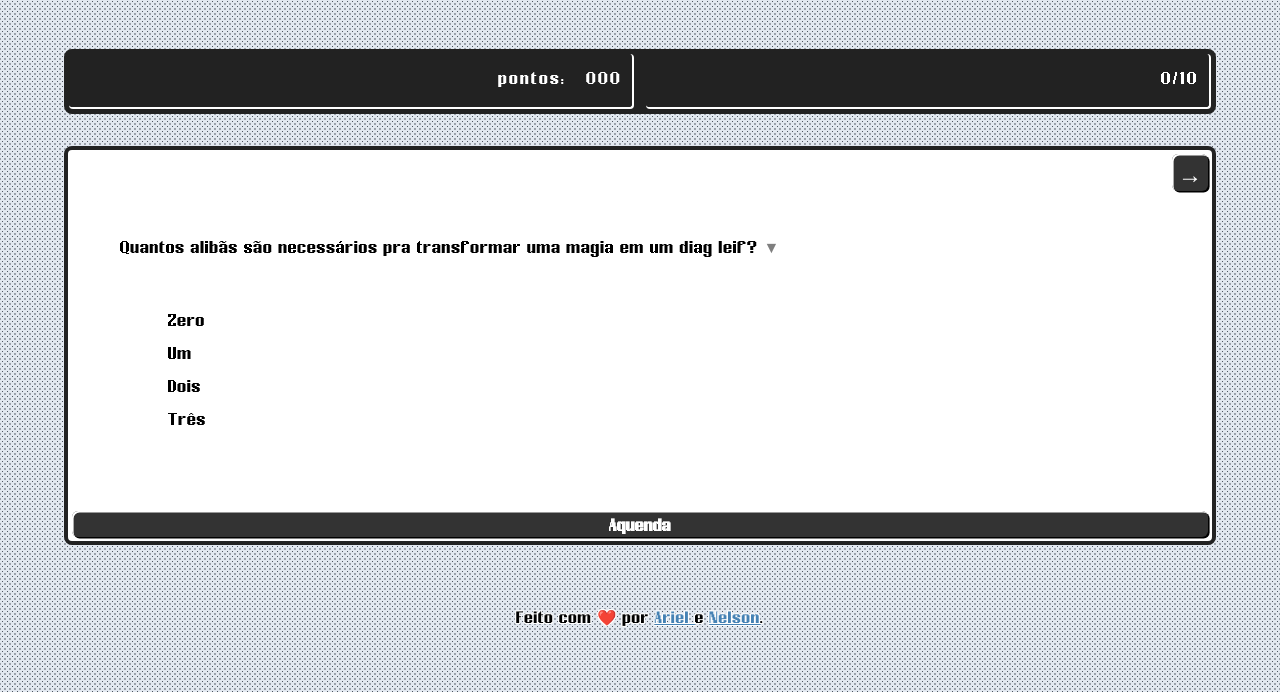
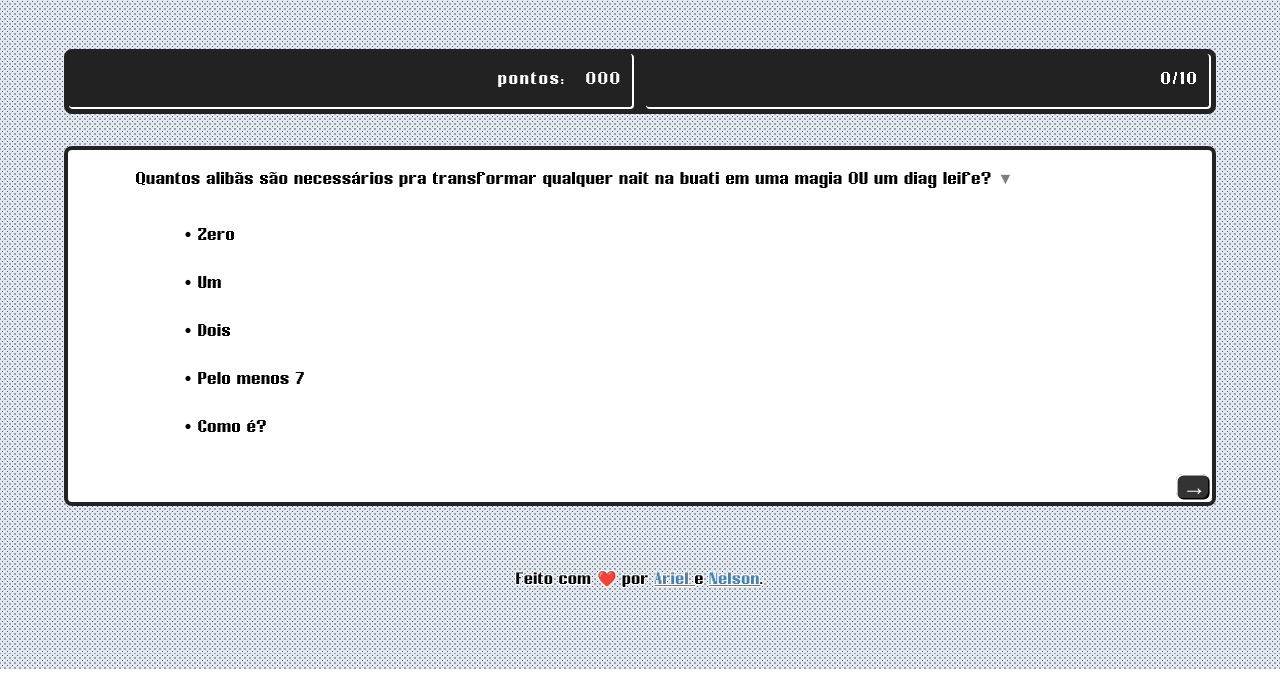
Before and after one commit to arielcavalcante/pajubar-o-jogo, a plain HTML site: page index.html in a window 1280 px wide. Shown: the part 131-823 px from the top of the page. After the commit the page ends 800 px from the top, so only its background shows below. Drawn offline with Linux system fonts and the light colour scheme.

Commit message:
styles fixed

```diff
--- a/data.js
+++ b/data.js
@@ -1,22 +1,53 @@
 const data = [
   {
-    perguntas: "Quantos alibãs são necessários pra transformar uma magia em um diag leif?",
+    perguntas: "Quantos alibãs são necessários pra transformar qualquer nait na buati em uma magia OU um diag leife?",
     respostas: {
-      a: "Zero",
-      b: "Um",
-      c: "Dois",
-      d: "Três"
+      a: "• Zero",
+      b: "• Um",
+      c: "• Dois",
+      d: "• Pelo menos 7",
+      e: "• Como é?"
     },
     respostaCerta: "b"
   },
   {
-    perguntas: "Quantos programas certos tu já escreveu, Ariel?",
+    perguntas: "Para efetuar uma quebração-de-louça, do que precisamos?",
     respostas: {
-      a: "Zero",
-      b: "Uma",
-      c: "Duas",
-      d: "Três"
+      a: "• Louça né",
+      b: "• Ferramentas Pesadas",
+      c: "• Duas ou mais passivas",
+      d: "• Grindr ou tinder"
+    },
+    respostaCerta: "c"
+  },
+  {
+    perguntas: "Se eu te falar que vou fazer uma gravação mais tarde, o que farei?",
+    respostas: {
+      a: "• Exercícios Vocais",
+      b: "• Cantar no chuveiro",
+      c: "• LipSync",
+      d: "• B*q**t*"
+    },
+    respostaCerta: "d"
+  },
+  {
+    perguntas: "Eduarda me contou que fez a Katia ontem quando viu o ex no terminal do Antonio Bezerra. Eduarda: ",
+    respostas: {
+      a: "• Fez a Egípcia",
+      b: "• Fez a Elza",
+      c: "• Fez o ex",
+      d: "• Fez a Winona"
     },
     respostaCerta: "a"
+  },
+  {
+    perguntas: "E o que é 'Fazer a Egípcia'?",
+    respostas: {
+      a: "• Dançar É O Tchan",
+      b: "• Passar de ladinho num lugar apertado",
+      c: "• Virar a cara",
+      d: "• Ficar imóvel"
+    },
+    respostaCerta: "d"
   }
 ]
--- a/index.html
+++ b/index.html
@@ -3,7 +3,7 @@
 	<head>
 		<meta charset="UTF-8" />
 		<meta name="viewport" conteudo="width=device-width, initial-scale=1.0" />
-		<title>Pajubar</title>
+		<title>Queez</title>
 		<!-- <link rel="manifest" href="manifest.json" /> -->
 		<link rel="stylesheet" href="style.css" />
 		<link rel="stylesheet" href="radio.css" />
@@ -13,7 +13,7 @@
 	<body>
 		<div class="body">
 			<header class="container">
-				<h1 class="title">Pajubar</h1>
+				<h1 class="title">Queez</h1>
 			</header>
 			<main class="conteudo principal">
 				<div class="placar wrapper">
@@ -27,14 +27,6 @@
 				</div>
 				<div class="quiz wrapper">
 					<div class="botoes quiz">
-						<div class="paginacao wrapper">
-							<div class="paginacao">
-								<button class="voltar botao">←</button>
-							</div>
-							<div class="paginacao">
-								<button class="avancar botao">→</button>
-							</div>
-						</div>
 						<div class="quiz interno">
 							<div class="texto conteudo">
 								<span class="texto principal"
@@ -45,9 +37,17 @@
 							<form class="invisivel"></form>
 						</div>
 					</div>
+					<div class="paginacao wrapper">
+						<button class="paginacao voltar botao">
+							<span>←</span>
+						</button>
+						<button class="paginacao avancar botao">
+							<span>→</span>
+						</button>
+					</div>
 					<div class="enviar wrapper">
 						<div class="enviar">
-							<button type="submit" class="enviar botao">Aquenda</button>
+							<button type="submit" class="enviar botao">Aquenda!</button>
 						</div>
 					</div>
 				</div>
--- a/main.js
+++ b/main.js
@@ -1,23 +1,20 @@
+
 /* ~~~~~ Funções ~~~~~ */
-const escreveTexto = () => {
-  for(let i=0; i < conteudo.length; i++){
-    textoPrincipal.innerText = conteudo[i]
-  }
-}
-
 // Adiciona pontos ao placar
 const addPonto = () => {
-  for(let i = 0; i < perguntas.length; i++){
+  for(let i = 0; i < data.perguntas.length; i++){
     resultados.innerText = i
   }
 }
 
-// Mostra as opções se o texto for uma pergunta
+// Mostra as opções se o texto for uma pergunta (desnecessário pra apresentação de hoje)
+/*
 const esconder = () => form.classList.add("invisivel");
 
 const mostrar = () => form.classList.toggle("invisivel");
 
 const ehUmaPergunta = () => textoPrincipal.innerHTML.indexOf('?') != -1 ? mostrar() : esconder();
+*/
 
 // Loopa os dados e insere no html alterando o DOM só 1 vez
 const criarQuiz = () => {
@@ -30,15 +27,15 @@ const criarQuiz = () => {
 
         respostas.push(
           `<input
-            id='pergunta_${i}'
             type='radio'
             name='pergunta_${i}'
             value='${letra}'
             class='resposta_${i} resultados'
-          />
-          <label class='rotulo' for='pergunta_${i}'>
-            ${perguntaAtual.respostas[letra]}
-            </label>`
+            id='resposta_${perguntaAtual.respostas[letra]}'
+            />
+            <label class='rotulo' for='pergunta_${perguntaAtual.respostas[letra]}'>
+              ${perguntaAtual.respostas[letra]}
+              </label>`
         );
       }
 
@@ -58,19 +55,23 @@ const criarQuiz = () => {
     // Calcula, valida e exibe os resultados do quiz na tela
     quiz.innerHTML = html.join("")
 }
+
 const calcularResultados = () => {
   const containersDeCadaResposta = quiz.querySelectorAll('.respostas');
   let acertos = 0;
 
-  quiz.forEach((perguntaAtual, numeroDaQuestao) => {
+  data.forEach((perguntaAtual, numeroDaQuestao) => {
 
-    const containerDeTodasAsRespostas = containersDeCadaResposta[numeroDaQuestao];
-    const seletor = `input[name=pergunta_${numeroDaQuestao}]:checked`;
-    const respostaDoUsuario = (containerDeTodasAsRespostas.querySelector(seletor) || {}).value;
+    const containerDasRespostas = containersDeCadaResposta[numeroDaQuestao];
+    const seletor = `input[name='pergunta_${numeroDaQuestao}']:checked`;
+    const respostaDoUsuario = (containerDasRespostas.querySelector(seletor) || {}).value;
 
     if(respostaDoUsuario === perguntaAtual.respostaCerta){
       acertos++
+      addPonto()
+    }else{
     }
+
   });
   // show number of correct answers out of total
   placarTaxa.innerHTML = `${acertos}/${quiz.length}`;
@@ -108,19 +109,16 @@ let quiz = document.querySelector(".quiz.interno");
 let form = document.querySelector("form");
 let textoPrincipal = document.querySelector(".texto.principal");
 let resultados = document.querySelector(".placar.numero");
-let input = document.querySelector("input.opcoes");
 let placarTaxa = document.querySelector(".placar.taxa");
-
-let submit = document.querySelector("button.enviar");
 
 
 /* ~~~~~ Chamada das funções ~~~~~ */
 criarQuiz()
-ehUmaPergunta()
 
 //Paginação
 const botaoVoltar = document.querySelector('.voltar');
 const botaoAvancar = document.querySelector('.avancar');
+let submit = document.querySelector("button.enviar");
 const slides = document.querySelectorAll('.slide');
 let slideAtual = 0;
 
--- a/radio.css
+++ b/radio.css
@@ -1,6 +1,11 @@
 .icone,
 input[type='radio']:checked + label::before {
 	animation: blinker 800ms linear infinite;
+}
+
+.envelope {
+	display: flex;
+	align-items: center;
 }
 
 @keyframes blinker {
--- a/style.css
+++ b/style.css
@@ -68,19 +68,36 @@ a:active {
 
 .botao {
 	font-family: 'Newsgeek';
+	font-size: 1.5rem;
+	color: white;
 	background-color: #333;
-	color: white;
-	font-size: 1.5rem;
-	font-weight: bolder;
 	border: none;
 	border-radius: 0.375rem;
-	padding-top: 0.5rem;
 	box-shadow: inset 0.1rem 0.1rem white, 0.1rem 0.1rem black;
+}
+.paginacao.botao {
+	height: 1.5rem;
+	width: 2rem;
+	position: relative;
+}
+
+.avancar {
+	margin: 0;
+	margin-left: auto;
+}
+
+.botao > span {
+	position: absolute;
+	top: 60%;
+	left: 57%;
+	transform: translate(-50%, -50%);
 }
 
 .botao.enviar {
+	font-size: 1rem;
 	width: 100%;
-	font-size: 1rem;
+	display: none;
+	padding-top: 0.5rem;
 }
 
 .rotulo {
@@ -90,10 +107,10 @@ a:active {
 	cursor: pointer;
 }
 
-input {
+/* input {
 	width: 0;
 	height: 0;
-}
+} */
 
 input[type='radio']:not(:checked) + label {
 	margin-left: 2.75rem;
@@ -123,7 +140,7 @@ input[type='radio']:not(:checked) + label {
 	}
 	.texto.container,
 	.respostas.container {
-		margin: 3rem;
+		margin: 1rem 4rem;
 	}
 	.conteudo.principal,
 	header.container {
```
